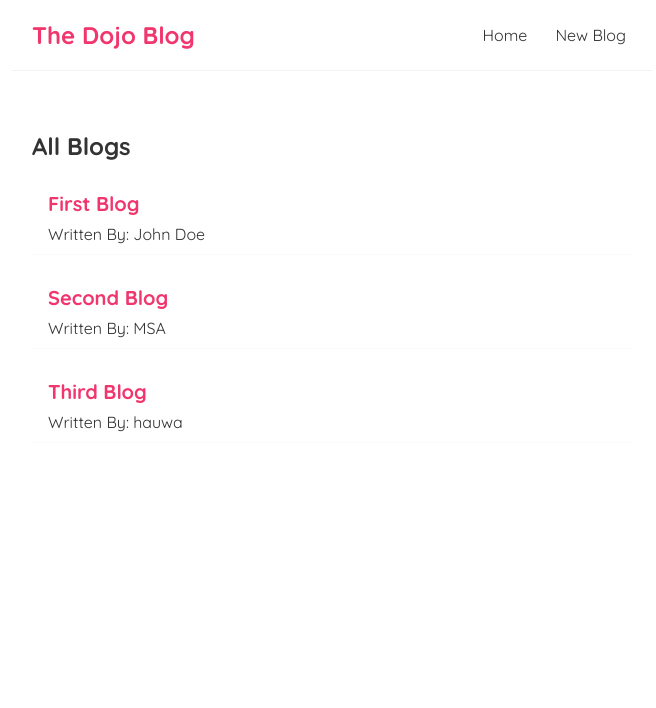
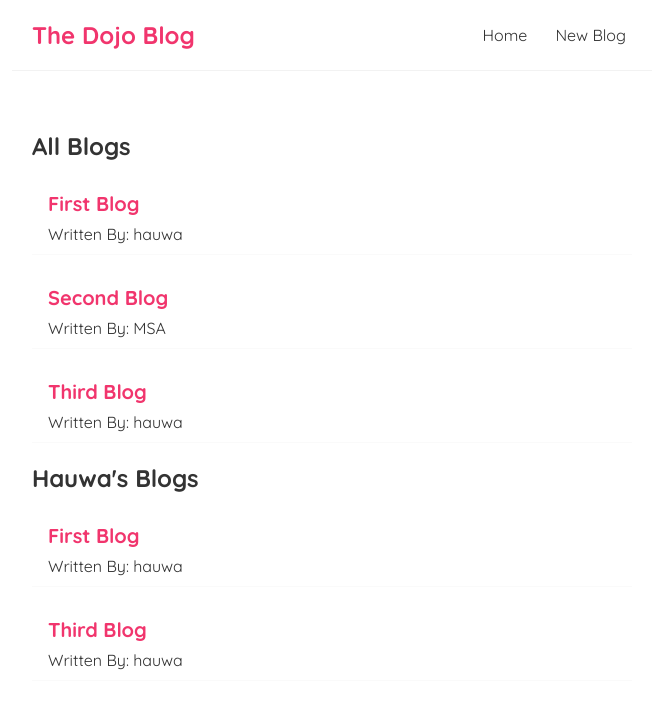
Before and after one commit to mohashyne/full_modern_react, a React (Create React App) app: page / in a window 1280 px wide. Shown: the top 708 px of the page, without its empty margins (308-964 px from the left). Built offline with nearby package versions, Linux system fonts and the light colour scheme.

Commit message:
resue component

```diff
--- a/src/Home.js
+++ b/src/Home.js
@@ -3,7 +3,7 @@ import BlogList from "./BlogList";
 
 const Home = () => {
     const [blogs, setBlogs] = useState([
-        { title: 'First Blog', body: 'This is the first blog.', author: 'John Doe', id:1 },
+        { title: 'First Blog', body: 'This is the first blog.', author: 'hauwa', id:1 },
         { title: 'Second Blog', body: 'This is the Second blog.', author: 'MSA', id:2 },
         { title: 'Third Blog', body: 'This is the Third blog.', author: 'hauwa', id:3 }
 
@@ -13,6 +13,7 @@ const Home = () => {
     return (
         <div className="home">
            <BlogList blogs={blogs} title="All Blogs"/>
+           <BlogList blogs={blogs.filter((blog) => blog.author === "hauwa")} title="Hauwa's Blogs"/>
         </div>
      );
 }
```
